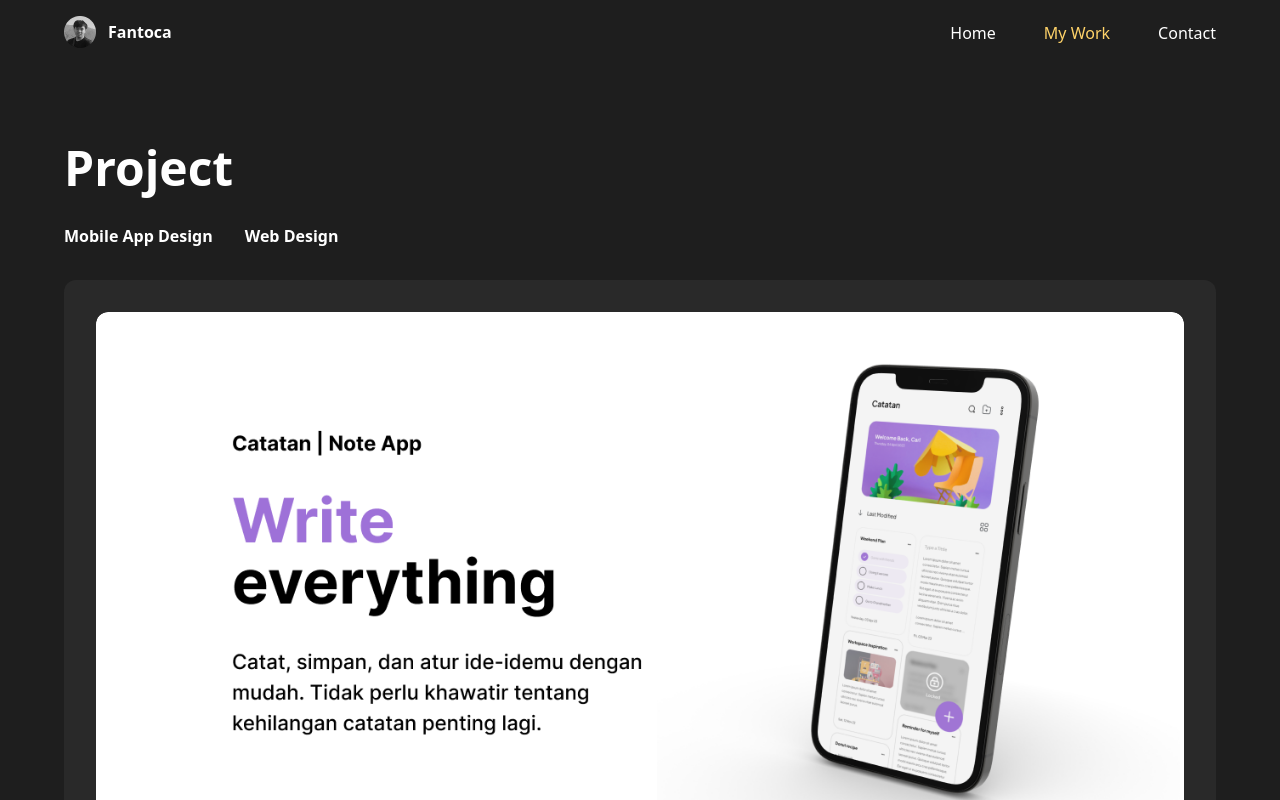
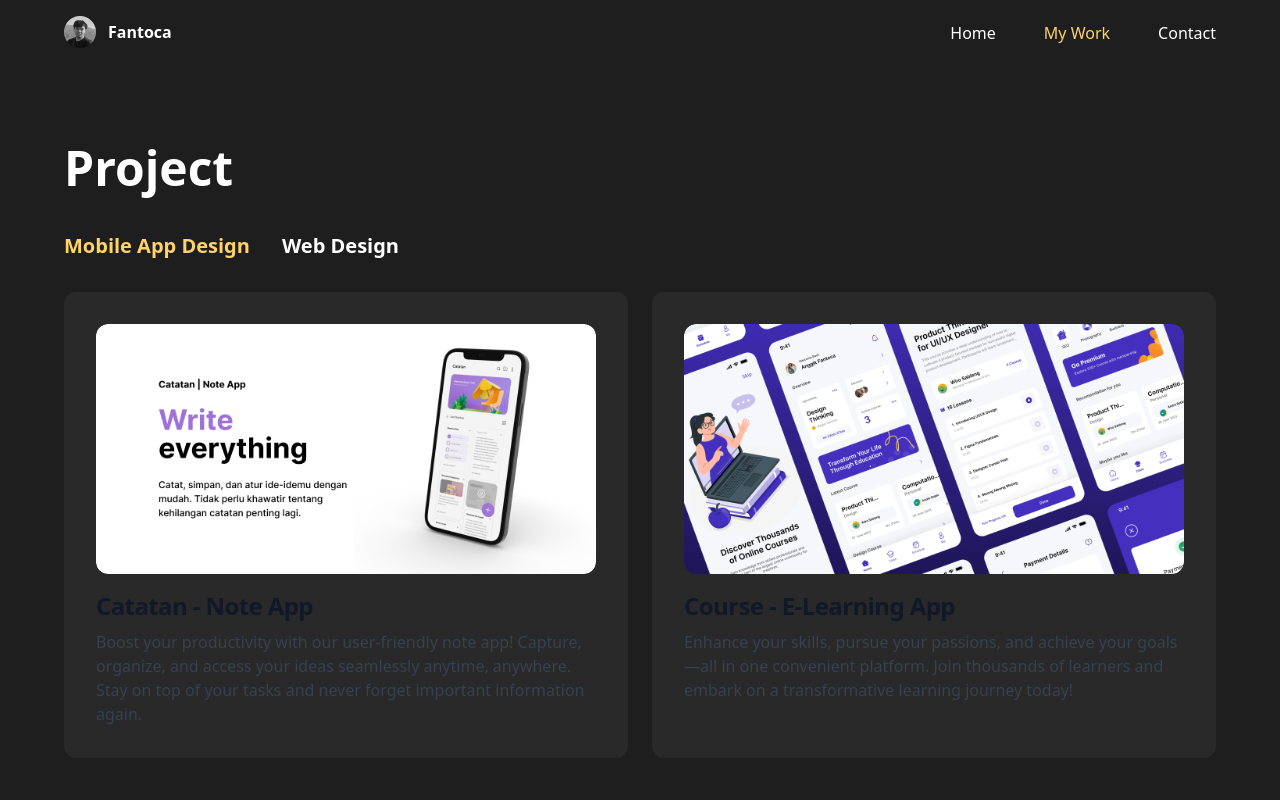
Before and after one commit to Fantoca/Fantoca-Portofolio.github.io, a website: page public/page/page1.html in a window 1280 px wide. Both pictures are taken after a click on the button "Mobile App Design". Shown: the top 800 px of the page. Drawn offline with Linux system fonts and the light colour scheme.

Commit message:
Update 1.7.3

```diff
--- a/public/main.js
+++ b/public/main.js
@@ -72,9 +72,13 @@ function showDiv(id) {
   if (id === "div1") {
     document.getElementById("contentDiv1").style.display = "block";
     document.getElementById("contentDiv2").style.display = "none";
+    document.getElementById("div1").classList.add("text-kuningPorto");
+    document.getElementById("div2").classList.remove("text-kuningPorto");
   } else {
     document.getElementById("contentDiv1").style.display = "none";
     document.getElementById("contentDiv2").style.display = "block";
+    document.getElementById("div1").classList.remove("text-kuningPorto");
+    document.getElementById("div2").classList.add("text-kuningPorto");
   }
 }
 
--- a/public/page/page1.html
+++ b/public/page/page1.html
@@ -118,7 +118,6 @@
                   class="py-3 flex mx-6 hover:text-kuningPorto"
                   >Home</a
                 >
-
                 <li class="group">
                   <a href="#project" class="py-3 flex mx-6 text-kuningPorto"
                     >My Work</a
@@ -148,21 +147,22 @@
         <h1 class="px-4 font-bold text-2xl md:text-3xl lg:text-4xl xl:text-5xl">
           Project
         </h1>
-        <div class="flex pt-8 px-4 gap-8">
-          <div class="font-semibold" id="div1">
+        <div class="flex pt-10 px-4 gap-8">
+          <div
+            class="font-semibold text-kuningPorto md:text-lg lg:text-xl"
+            id="div1"
+          >
             <button onclick="showDiv('div1')">Mobile App Design</button>
           </div>
-          <div class="font-semibold" id="div2">
+          <div class="font-semibold md:text-lg lg:text-xl" id="div2">
             <button onclick="showDiv('div2')">Web Design</button>
           </div>
         </div>
 
         <!-- contentdiv1 -->
 
-        <div
-          class="px-4 grid gap-4 md:gap-8 md:grid-cols-2 xl:grid-cols-1"
-          id="contentDiv1"
-        >
+        <div class="" id="contentDiv1">
+          <div class="px-4 grid gap-4 md:gap-6 md:grid-cols-2">
             <div class="pt-8 flex justify-center relative group">
               <a
                 href="#"
@@ -212,19 +212,18 @@
                   class="font-normal text-gray-700 dark:text-gray-400 text-sm md:text-base"
                 >
                   Enhance your skills, pursue your passions, and achieve your
-                goals—all in one convenient platform. Join thousands of learners
-                and embark on a transformative learning journey today!
+                  goals—all in one convenient platform. Join thousands of
+                  learners and embark on a transformative learning journey
+                  today!
                 </p>
               </a>
             </div>
           </div>
+        </div>
 
         <!-- content div2 -->
-
-        <div
-          class="px-4 grid gap-4 md:gap-8 md:grid-cols-2 xl:grid-cols-1"
-          id="contentDiv2"
-        >
+        <div class="" id="contentDiv2">
+          <div class="px-4 grid gap-4 md:gap-6 md:grid-cols-2">
             <div class="pt-8 flex justify-center relative group">
               <a
                 href="#"
@@ -251,6 +250,7 @@
                   information again.
                 </p>
               </a>
+            </div>
           </div>
         </div>
       </div>
```
Also changed, not shown: index.html (+1 -1 lines), public/css/output.css. Lines whose indentation alone changed are shown as unchanged.
